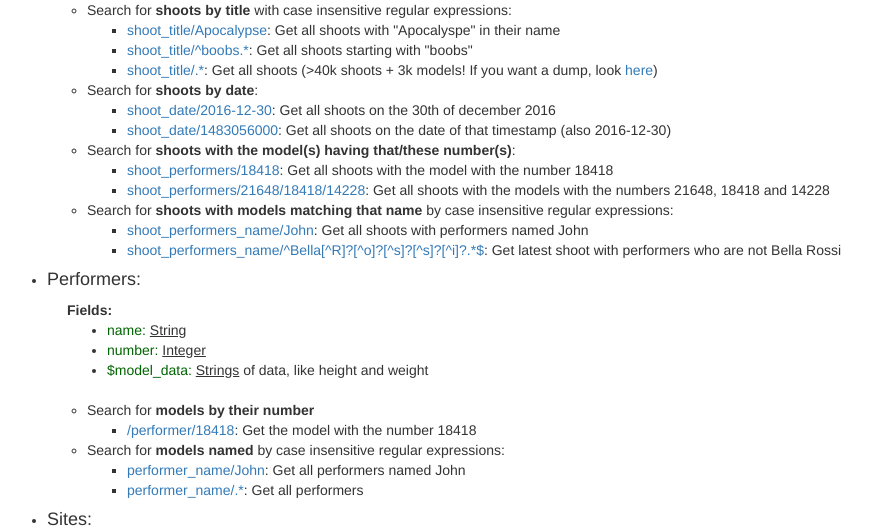
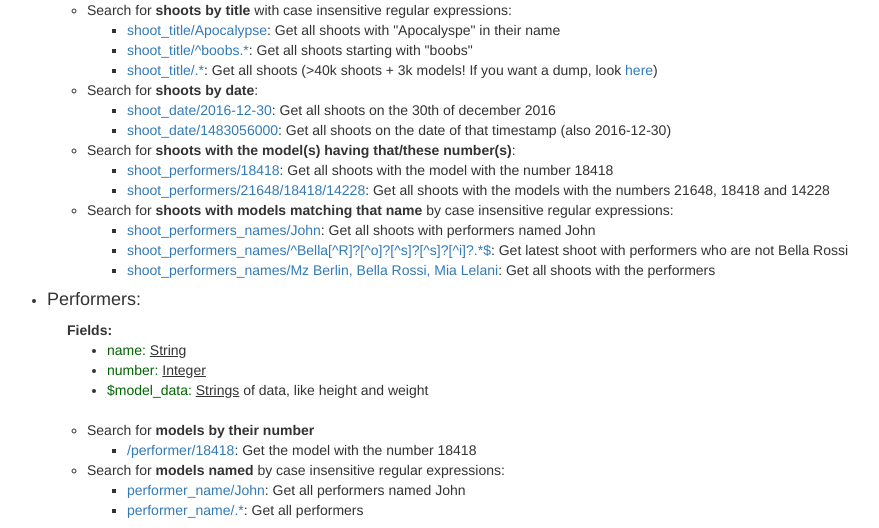
Before and after one commit to sistason/kinkyapi, a Django app: template kinkcom/templates/kinkcom.html in a window 1280 px wide. Shown: the part 612-1140 px from the top of the page, without its empty margins (8-887 px from the left). Run offline with Django 3.2, Linux system fonts and the light colour scheme; the template is opened without the code that fills it, so the values that code supplies are empty; some libraries are stand-ins or nearby versions.

Commit message:
Bug found when throwing names in performers_numbers

```diff
--- a/kinkcom/templates/kinkcom.html
+++ b/kinkcom/templates/kinkcom.html
@@ -75,11 +75,13 @@
                     <li>
                         Search for <strong>shoots with models matching that name</strong> by case insensitive regular expressions:
                         <ul>
-                            <li><a href="shoot_performers_name/John">shoot_performers_name/John</a>:
+                            <li><a href="shoot_performers_names/John">shoot_performers_names/John</a>:
                                 Get all shoots with performers named John</li>
-                            <li><a href="shoot_performers_name/^Bella[^R]?[^o]?[^s]?[^s]?[^i]?.*$">
-                                                            shoot_performers_name/^Bella[^R]?[^o]?[^s]?[^s]?[^i]?.*$</a>:
+                            <li><a href="shoot_performers_names/^Bella[^R]?[^o]?[^s]?[^s]?[^i]?.*$">
+                                                            shoot_performers_names/^Bella[^R]?[^o]?[^s]?[^s]?[^i]?.*$</a>:
                                 Get latest shoot with performers who are not Bella Rossi</li>
+                            <li><a href="shoot_performers_names/Mz Berlin, Bella Rossi, Mia Lelani">shoot_performers_names/Mz Berlin, Bella Rossi, Mia Lelani</a>:
+                                Get all shoots with the performers </li>
                         </ul>
                     </li>
                 </ul>
--- a/kinkcom/urls.py
+++ b/kinkcom/urls.py
@@ -10,7 +10,7 @@ urlpatterns = [
     url(r'^shoot_date/(?P<date>[-\d]+)$', views.shoot, name='shoot'),
     url(r'^shoot_performers/(?P<performer_numbers>.*)$', views.shoot, name='shoot'),
     url(r'^shoot_performers_number/(?P<performer_numbers>.*)$', views.shoot, name='shoot'),
-    url(r'^shoot_performers_name/(?P<performer_name>.+)$', views.shoot, name='shoot'),
+    url(r'^shoot_performers_names/(?P<performer_name>.+)$', views.shoot, name='shoot'),
 
     url(r'^performer/(?P<performer_number>\d+)$', views.performer, name='performer'),
     url(r'^performer_number/(?P<performer_number>\d+)$', views.performer, name='performer'),
```
